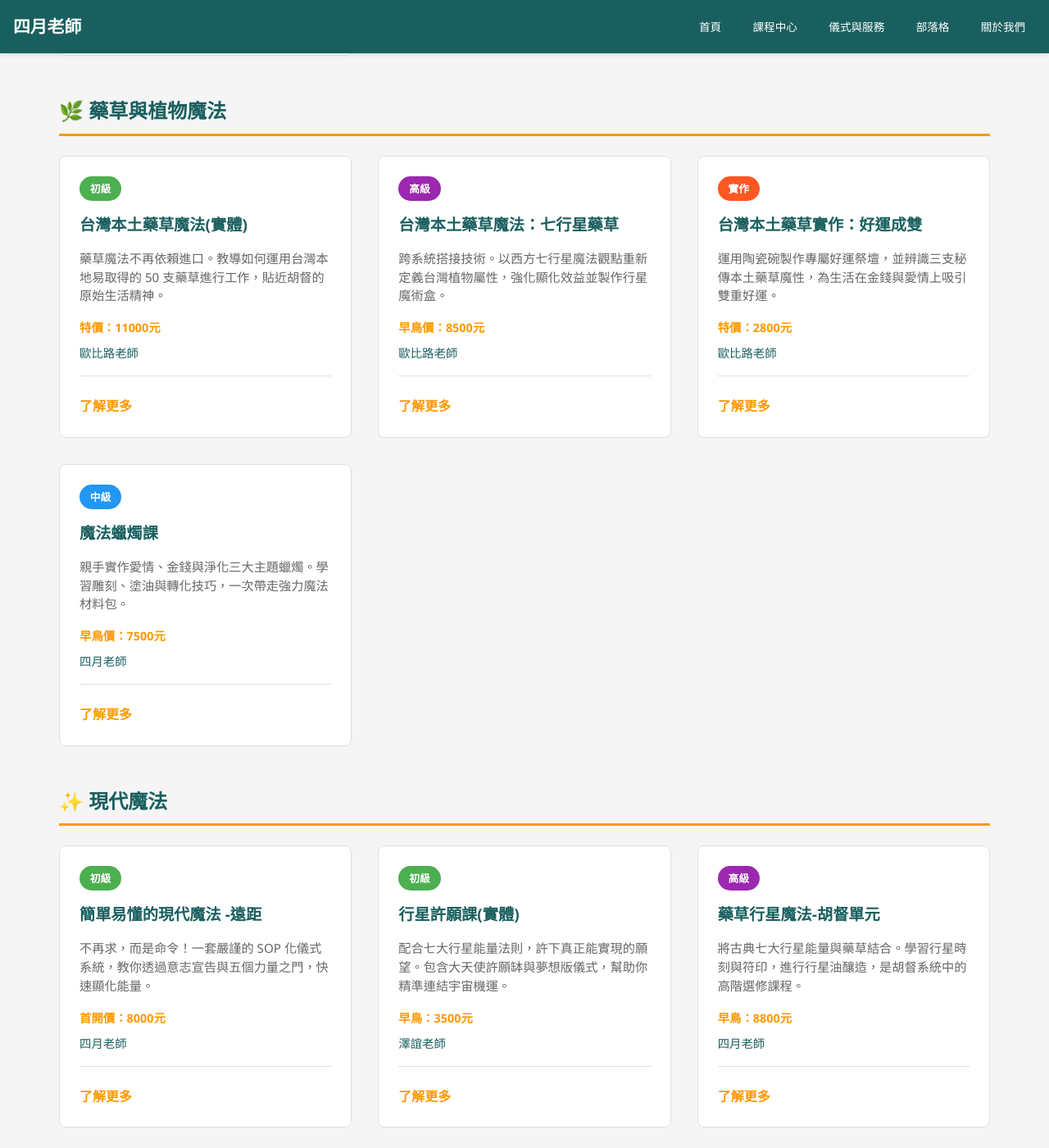
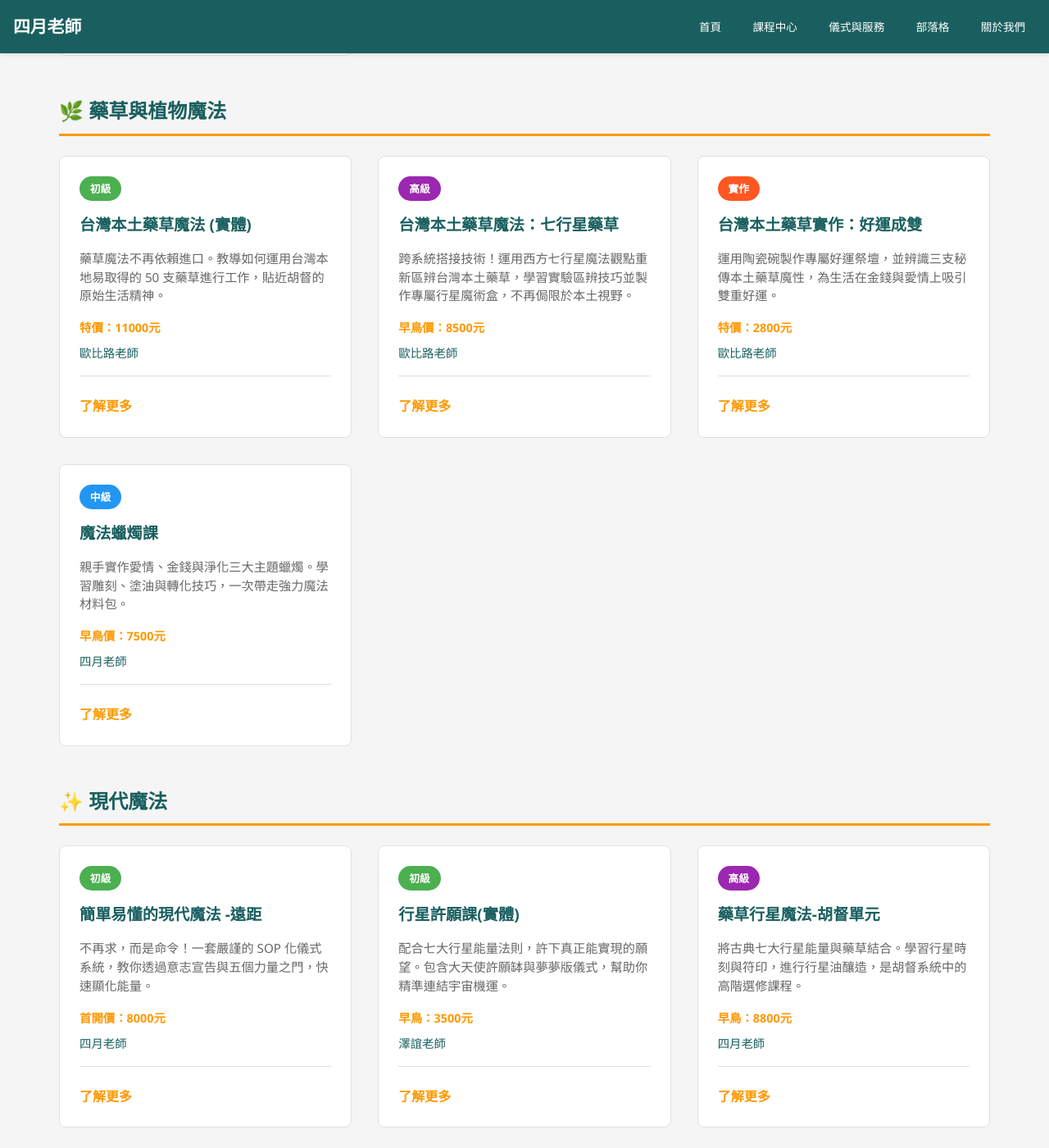
Before and after one commit to light4uliuphone-lang/hoodoo, a Jekyll site: the page built from course.html, in a window 1280 px wide and 1400 px high, scrolled down 3020 px. Shown: the whole window at 82% size. Built offline with Jekyll 4.4.1, drawn with Linux system fonts in a browser that asks for light colours; some of the changed text lies outside the part shown.

Commit message:
Update course.html

```diff
--- a/course.html
+++ b/course.html
@@ -94,12 +94,12 @@
             <div class="course-card">
                 <div class="course-tag" style="background-color: #4caf50;">初級</div>
                 <h3>魅惑策略魔法：從魅力到影響力</h3>
-                <p>滋養生命力根系，將個人魅力轉化為現實世界的影響力，讓魔法不再虎頭蛇尾，精準達成吸引目標。</p>
+                <p>生命力是根，魅力是花。教你如何滋養豐沛生命力，將魅力轉化為現實世界的強大影響力，在不干涉意志下達成心願。</p>
                 <div class="course-info">
                     <span class="price">特價：10000元</span>
                     <span class="teacher">歐比路老師</span>
                 </div>
-                <a href="/courses/course-charm-01/" class="learn-more">了解更多</a>
+                <a href="/courses/course-016/" class="learn-more">了解更多</a>
             </div>
 
             <div class="course-card">
@@ -191,7 +191,7 @@
         <div class="courses-grid">
             <div class="course-card">
                 <div class="course-tag" style="background-color: #4caf50;">初級</div>
-                <h3>台灣本土藥草魔法(實體)</h3>
+                <h3>台灣本土藥草魔法 (實體)</h3>
                 <p>藥草魔法不再依賴進口。教導如何運用台灣本地易取得的 50 支藥草進行工作，貼近胡督的原始生活精神。</p>
                 <div class="course-info">
                     <span class="price">特價：11000元</span>
@@ -203,7 +203,7 @@
             <div class="course-card">
                 <div class="course-tag" style="background-color: #9c27b0;">高級</div>
                 <h3>台灣本土藥草魔法：七行星藥草</h3>
-                <p>跨系統搭接技術。以西方七行星魔法觀點重新定義台灣植物屬性，強化顯化效益並製作行星魔術盒。</p>
+                <p>跨系統搭接技術！運用西方七行星魔法觀點重新區辨台灣本土藥草，學習實驗區辨技巧並製作專屬行星魔術盒，不再侷限於本土視野。</p>
                 <div class="course-info">
                     <span class="price">早鳥價：8500元</span>
                     <span class="teacher">歐比路老師</span>
@@ -252,7 +252,7 @@
             <div class="course-card">
                 <div class="course-tag" style="background-color: #4caf50;">初級</div>
                 <h3>行星許願課(實體)</h3>
-                <p>配合七大行星能量法則，許下真正能實現的願望。包含大天使許願缽與夢想版儀式，幫助你精準連結宇宙機運。</p>
+                <p>配合七大行星能量法則，許下真正能實現的願望。包含大天使許願缽與夢夢版儀式，幫助你精準連結宇宙機運。</p>
                 <div class="course-info">
                     <span class="price">早鳥：3500元</span>
                     <span class="teacher">澤誼老師</span>
```
